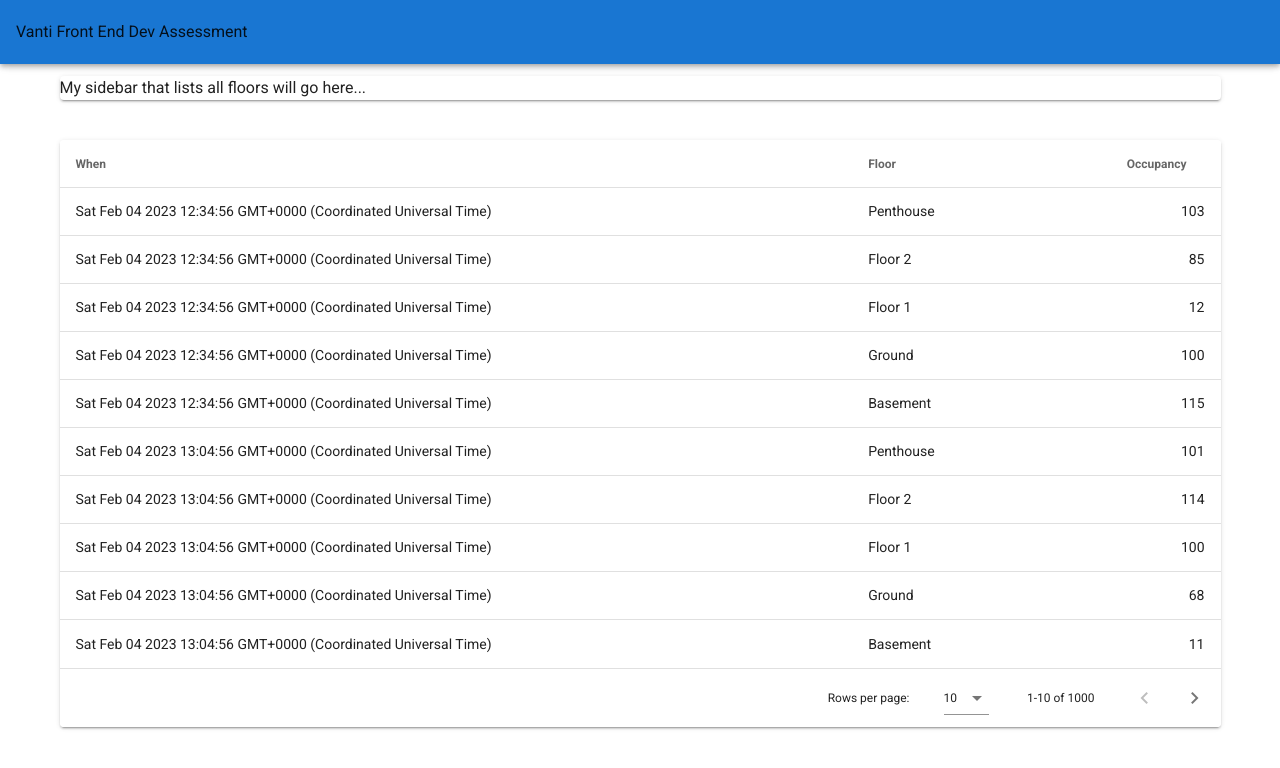
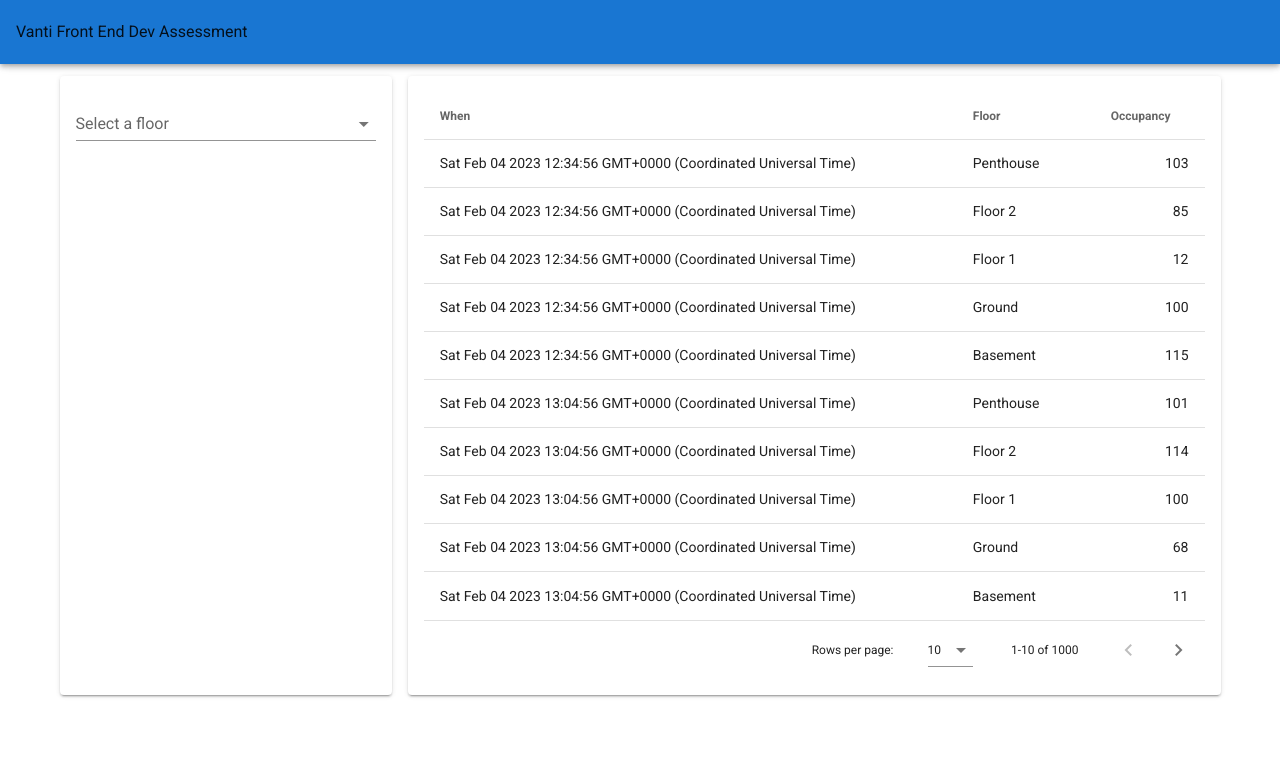
Before and after one commit to stefankudev/assessment-uidev-vue, a Vue app: page / in a window 1280 px wide. Shown: the top 768 px of the page. Built offline with nearby package versions, Linux system fonts and the light colour scheme.

Commit message:
add filtering functionality as sidebar dropdown; reorder component as `<script>`, `<template>`, `<style>`

```diff
--- a/src/occupancy/OccupancyTable.vue
+++ b/src/occupancy/OccupancyTable.vue
@@ -1,15 +1,3 @@
-<template>
-  <div>
-    <v-card>
-      <p>My sidebar that lists all floors will go here...</p>
-    </v-card>
-    <br />
-    <v-card>
-      <v-data-table :items="records.history" :headers="headers" />
-    </v-card>
-  </div>
-</template>
-
 <script setup>
 import { useRecords } from '@/occupancy/records';
 import { computed } from 'vue';
@@ -20,6 +8,52 @@ const headers = computed(() => {
     { text: 'When', value: 'time' },
     { text: 'Floor', value: 'floor' },
     { text: 'Occupancy', value: 'peopleCount', align: 'right' }
-  ]
-})
+  ];
+});
+
+const selectedFloor = computed({
+  get: () => records.selectedFloor,
+  set: value => {
+    records.selectedFloor = value;
+  }
+});
 </script>
+
+<template>
+  <section id="wrapper">
+    <aside>
+      <v-card class="card">
+        <!-- Some props I might also use here are "multiple chips closable-chips clearable" but then I would also need to change the state to an array of values -->
+        <v-select v-model="selectedFloor" :items="records.floors" label="Select a floor" />
+      </v-card>
+    </aside>
+    <main>
+      <v-card class="card">
+        <v-data-table :items="records.history" :headers="headers" />
+      </v-card>
+    </main>
+  </section>
+</template>
+
+<style lang="scss">
+#wrapper {
+  display: flex;
+  min-height: 30vh;
+  max-height: 90vh;
+}
+
+aside {
+  width: 30%;
+  padding-right: 1rem;
+  min-height: 100%;
+}
+
+main {
+  flex: 1;
+}
+
+.card {
+  padding: 1rem;
+  height: 100%;
+}
+</style>
```
